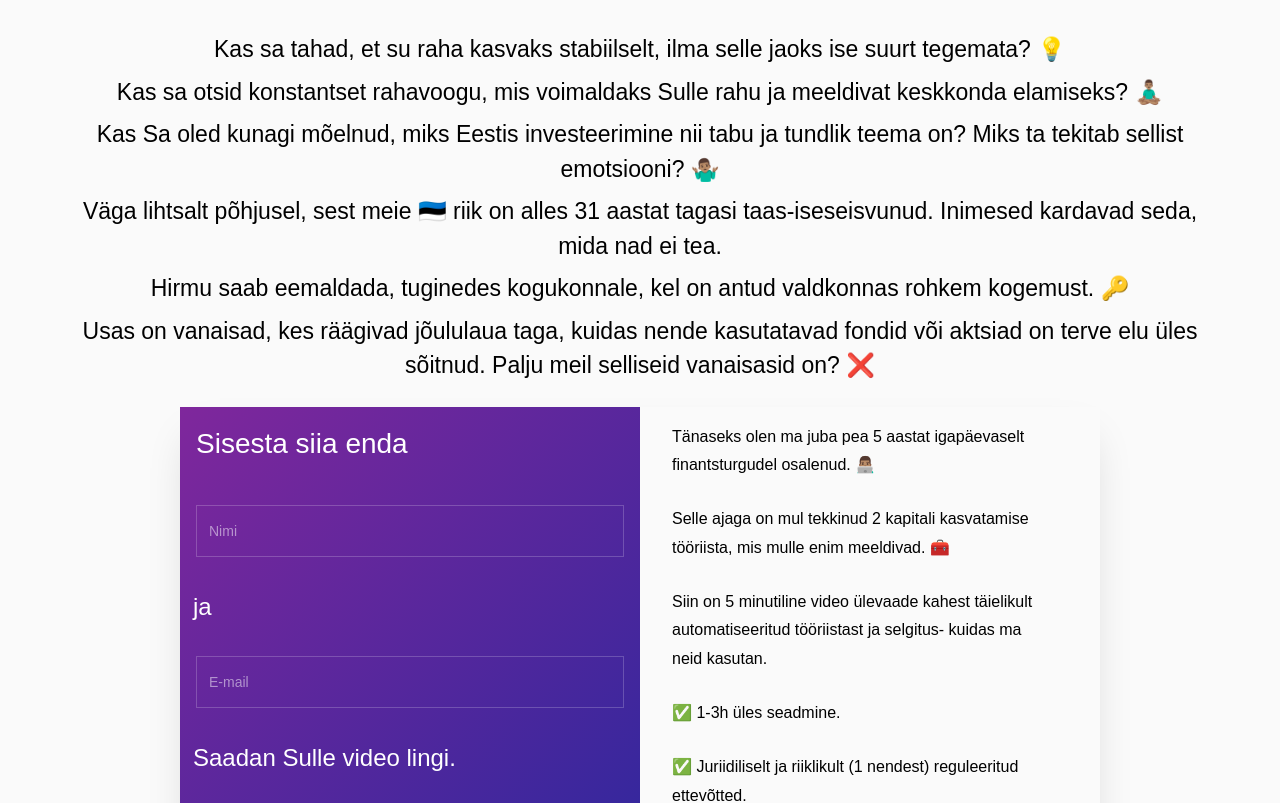
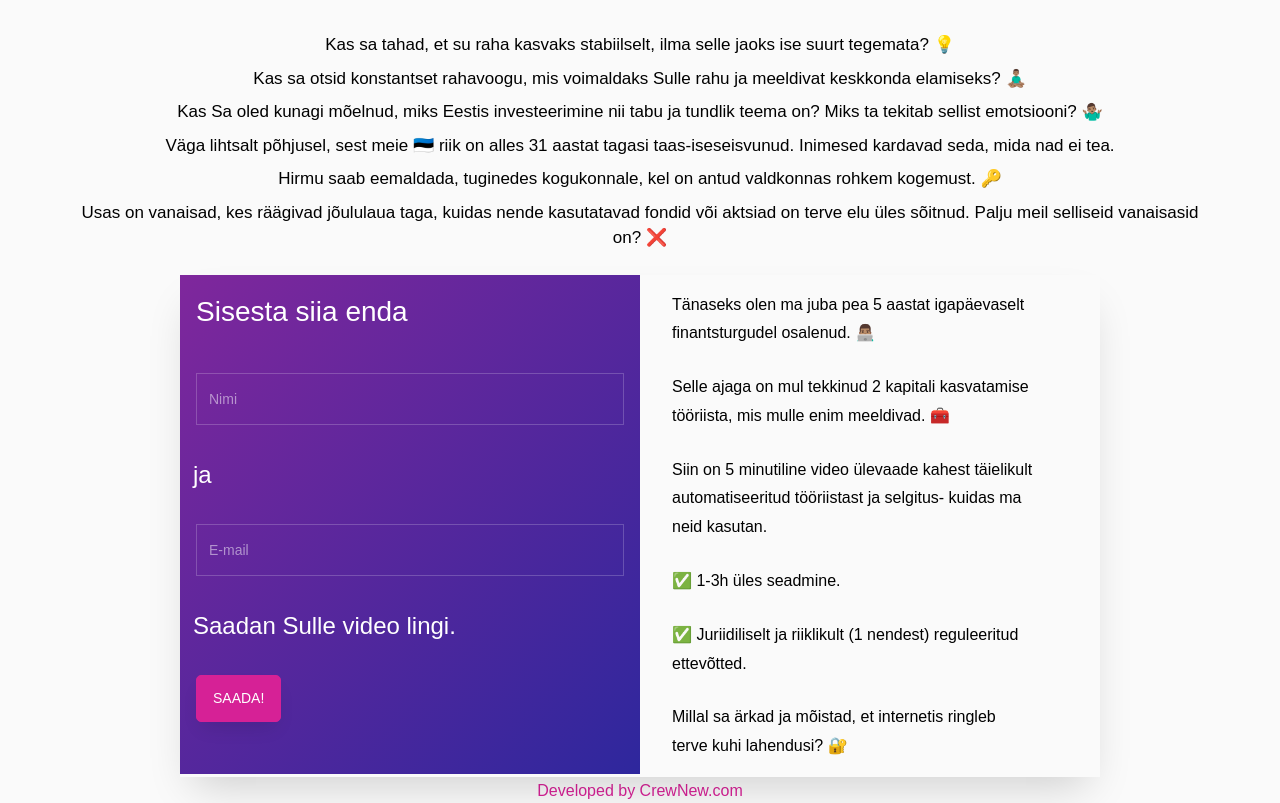
Before and after one commit to ivo-henri/subscribe-form, a Svelte app: page / in a window 1280 px wide. Shown: the top 803 px of the page. Built offline with nearby package versions, Linux system fonts and the light colour scheme.

Commit message:
More animations

```diff
--- a/src/App.svelte
+++ b/src/App.svelte
@@ -1,10 +1,11 @@
 <script>
   import { fade, blur, fly, slide, scale } from "svelte/transition";
   import { quintOut } from "svelte/easing";
-  import { onMount } from 'svelte';
+  import { onMount } from "svelte";
+  import { text } from "svelte/internal";
 
   let ready = false;
-  onMount(() => ready = true);
+  onMount(() => (ready = true));
 
   const topText = [
     {
@@ -33,6 +34,32 @@
     },
   ];
 
+  const bottomText = [
+    {
+      id: 400,
+      txt: "Tänaseks olen ma juba pea 5 aastat igapäevaselt finantsturgudel osalenud. 👨🏽‍💻",
+    },
+    {
+      id: 500,
+      txt: "Selle ajaga on mul tekkinud 2 kapitali kasvatamise tööriista, mis mulle enim meeldivad. 🧰",
+    },
+    {
+      id: 600,
+      txt: "Siin on 5 minutiline video ülevaade kahest täielikult automatiseeritud tööriistast ja selgitus- kuidas ma neid kasutan.",
+    },
+    {
+      id: 700,
+      txt: "✅ 1-3h üles seadmine.",
+    },
+    {
+      id: 800,
+      txt: "✅ Juriidiliselt ja riiklikult (1 nendest) reguleeritud ettevõtted.",
+    },
+    {
+      id: 900,
+      txt: "Millal sa ärkad ja mõistad, et internetis ringleb terve kuhi lahendusi? 🔐",
+    },
+  ];
   let name = "";
   let email = "";
   let state = "";
@@ -66,13 +93,21 @@
       });
   }
 </script>
+
 {#if ready}
   <section class="ftco-section">
     <div class="container">
       <div class="row justify-content-center">
         <div class="text-center mb-5">
           {#each topText as text (text.id)}
-          <h2 class="heading-section"  transition:scale={{ delay: text.id, duration: 300, easing: quintOut }}>
+            <h2
+              class="heading-section"
+              transition:scale={{
+                delay: text.id,
+                duration: 500,
+                easing: quintOut,
+              }}
+            >
               {text.txt}
             </h2>
           {/each}
@@ -87,12 +122,11 @@
                   <h3 class="mb-4">Sisesta siia enda</h3>
                   <div id="form-message-warning" class="mb-4" />
                   {#if state === "sent"}
-                  <div id="form-message-success" class="mb-4">
+                    <div id="form-message-success" class="mb-4" in:scale>
                       Korras! Vaata oma emaili varsti! Kui ka 2-3min pärast ei
                       paista emaili, siis vaata igaks juhuks ka spämmboksi!
                     </div>
-                {/if}
-
+                  {:else}
                     <div class="row">
                       <div class="col-md-12">
                         <div class="form-group">
@@ -130,82 +164,25 @@
                         </div>
                       </div>
                     </div>
+                  {/if}
                 </div>
               </div>
               <div class="col-md-6 d-flex align-items-stretch">
                 <div class="info-wrap w-100 p-lg-5 p-4 img">
-                <div class="dbox w-100 d-flex align-items-start">
+                  {#each bottomText as text (text.id)}
+                  <div class="dbox w-100 d-flex align-items-center" transition:scale={{
+                    delay: 300,
+                    duration: 800,
+                    easing: quintOut,
+                  }}>
                     <div
-                    class="d-flex align-items-center justify-content-center"
+                      class="flex align-items-center justify-content-center"
                     />
                     <div class="text pl-3">
-                    <p>
-                      <span
-                        >Tänaseks olen ma juba pea 5 aastat igapäevaselt
-                        finantsturgudel osalenud. 👨🏽‍💻
-                      </span>
-                    </p>
+                      <p><span>{text.txt}</span></p>
                     </div>
                   </div>
-                <div class="dbox w-100 d-flex align-items-start">
-                  <div
-                    class="d-flex align-items-center justify-content-center"
-                  />
-                  <div class="text pl-3">
-                    <p>
-                      <span
-                        >Selle ajaga on mul tekkinud 2 kapitali kasvatamise
-                        tööriista, mis mulle enim meeldivad. 🧰
-                      </span>
-                    </p>
-                  </div>
-                </div>
-                <div class="dbox w-100 d-flex align-items-start">
-                  <div
-                    class="d-flex align-items-center justify-content-center"
-                  />
-                  <div class="text pl-3">
-                    <p>
-                      <span
-                        >Siin on 5 minutiline video ülevaade kahest täielikult
-                        automatiseeritud tööriistast ja selgitus- kuidas ma neid
-                        kasutan.
-                      </span>
-                    </p>
-                  </div>
-                </div>
-                <div class="dbox w-100 d-flex align-items-center">
-                  <div class="flex align-items-center justify-content-center" />
-                  <div class="text pl-3">
-                    <p><span>✅ 1-3h üles seadmine. </span></p>
-                  </div>
-                </div>
-                <div class="dbox w-100 d-flex align-items-center">
-                  <div
-                    class="d-flex align-items-center justify-content-center"
-                  />
-                  <div class="text pl-3">
-                    <p>
-                      <span
-                        >✅ Juriidiliselt ja riiklikult (1 nendest) reguleeritud
-                        ettevõtted.
-                      </span>
-                    </p>
-                  </div>
-                </div>
-                <div class="dbox w-100 d-flex align-items-center">
-                  <div
-                    class="d-flex align-items-center justify-content-center"
-                  />
-                  <div class="text pl-3">
-                    <p>
-                      <span
-                        >Millal sa ärkad ja mõistad, et internetis ringleb terve
-                        kuhi lahendusi? 🔐</span
-                      >
-                    </p>
-                  </div>
-                </div>
+                  {/each}
                 </div>
               </div>
             </div>
@@ -218,6 +195,7 @@
     </div>
   </section>
 {/if}
+
 <style>
   .form-text {
     color: white;
```
Also changed, not shown: src/app.css. Lines whose indentation alone changed are shown as unchanged.
